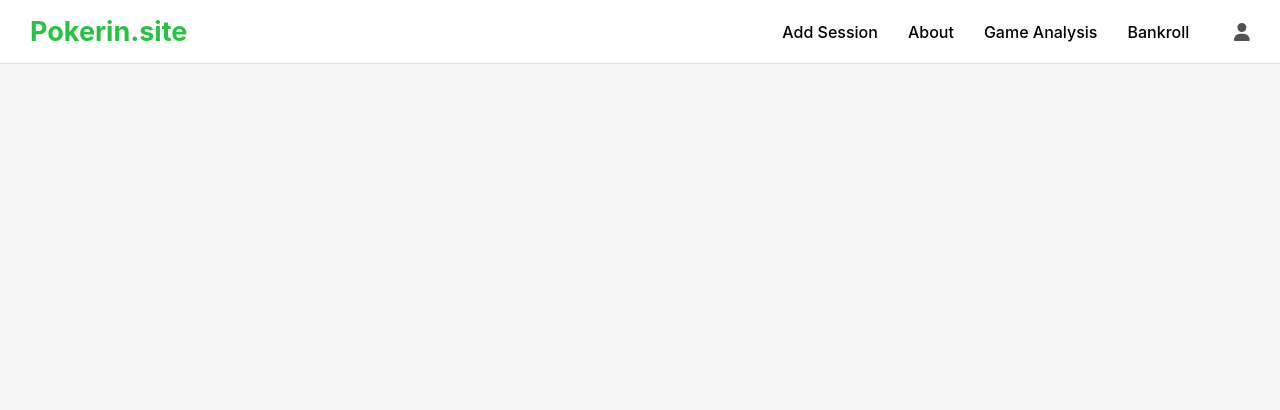
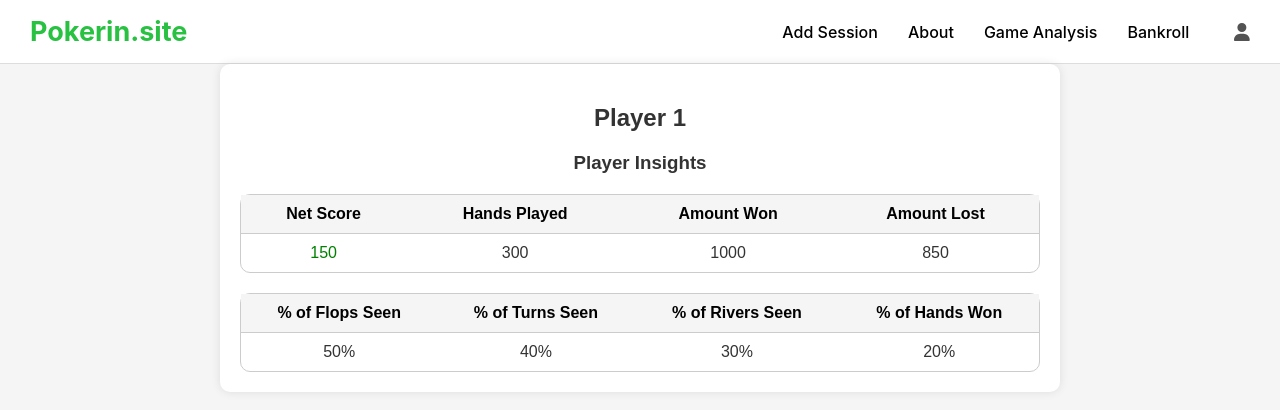
Before and after one commit to AJ112103/pokerinsite, a React (Create React App) app: page /player-insights in a window 1280 px wide. Shown: the top 410 px of the page. Built offline with nearby package versions, Linux system fonts and the light colour scheme.

Commit message:
handInsights & playerInsights

```diff
--- a/src/App.js
+++ b/src/App.js
@@ -7,6 +7,8 @@ import Login from './Login';
 import GameAnalysis from './GameAnalysis';
 import Bankroll from './Bankroll';
 import PrivateRoute from './PrivateRoute';
+import HandInsights from './HandInsights';
+import PlayerInsights from './PlayerInsights';
 
 function App() {
   const location = useLocation();
@@ -50,6 +52,18 @@ function App() {
             </PrivateRoute>
           }
         />
+        <Route
+        path="/hand-insights"
+        element={
+            <HandInsights />
+        }
+      />
+        <Route
+        path="/player-insights"
+        element={
+            <PlayerInsights />
+        }
+      />
       </Routes>
     </>
   );
--- a/src/GameAnalysis.css
+++ b/src/GameAnalysis.css
@@ -120,6 +120,6 @@
     font-size: 16px;
   }
 
-  button:hover {
-    background-color: #45a049;
+  .underline{
+    text-decoration: underline;
   }
--- a/src/GameAnalysis.js
+++ b/src/GameAnalysis.js
@@ -1,5 +1,6 @@
 import React, { useState, useEffect } from 'react';
 import './GameAnalysis.css';
+import { useNavigate } from 'react-router-dom';
 
 const GameAnalysis = () => {
   const [sessions, setSessions] = useState([]);
@@ -57,6 +58,16 @@ const GameAnalysis = () => {
     setSelectedSession(null);
   };
 
+  const navigate = useNavigate();
+
+  const handlePlayerInsightsClick = () => {
+    navigate('/player-insights');
+  };
+
+  const handleHandInsightsClick = () => {
+    navigate('/hand-insights');
+  };
+
   return (
     <div className="game-analysis-container">
       <h2>Sessions With Generated Insights</h2>
@@ -72,7 +83,7 @@ const GameAnalysis = () => {
           <tbody>
             {sessions.map((session) => (
               <tr key={session.id} onClick={() => handleSessionClick(session)}>
-                <td>{session.name}</td>
+                <td class="underline">{session.name}</td>
                 <td>{session.date}</td>
                 <td style={{ color: session.netScore >= 0 ? 'green' : 'red' }}>
                   {session.netScore >= 0 ? '+' : ''}{session.netScore}
@@ -119,8 +130,8 @@ const GameAnalysis = () => {
               </div>
             </div>
             <div className="button-group">
-              <button>Player Insights</button>
-              <button>Hand Insights</button>
+            <button onClick={handlePlayerInsightsClick}>Player Insights</button>
+            <button onClick={handleHandInsightsClick}>Hand Insights</button>
             </div>
           </div>
         </div>
--- /dev/null
+++ b/src/HandInsights.css
@@ -0,0 +1,61 @@
+@import './GameAnalysis.css';
+
+/* Hand Insights Specific Styles */
+.hand-insights-container {
+  max-width: 800px;
+  margin: 0 auto;
+  padding: 20px;
+  text-align: center;
+  font-family: Arial, sans-serif;
+  box-shadow: 0 0 10px rgba(0, 0, 0, 0.1);
+  border-radius: 10px;
+  background-color: #fff;
+}
+
+.hand-insights-container h2 {
+  color: #333;
+}
+
+.hand-insights-container h3 {
+  margin-top: 20px;
+  color: #333;
+}
+
+.hand-insights-container table {
+  width: 100%;
+  border-collapse: separate;
+  border-spacing: 0;
+  margin-top: 20px;
+  border: 1px solid #ccc;
+}
+
+.hand-insights-container th, .hand-insights-container td {
+  padding: 10px;
+  text-align: center;
+  border: none;
+}
+
+.hand-insights-container th {
+  background-color: #f5f5f5;
+  border-bottom: 1px solid #ccc;
+}
+
+.hand-insights-container tr:last-child td {
+  border-bottom: none;
+}
+
+.hand-insights-container tr:hover {
+  background-color: #f0f0f0;
+}
+
+.hand-insights-container .positive {
+  color: green;
+}
+
+.hand-insights-container .negative {
+  color: red;
+}
+
+.table-hand{
+  border-radius: 10px;
+}
--- /dev/null
+++ b/src/HandInsights.js
@@ -0,0 +1,57 @@
+import React, { useState, useEffect } from 'react';
+import './HandInsights.css';
+
+const HandInsights = () => {
+  const [handData, setHandData] = useState([]);
+
+  useEffect(() => {
+    // Sample data mimicking backend response
+    const sampleData = [
+      {
+        handNumber: 1,
+        yourHand: 'A♠ K♠',
+        totalPot: 500,
+        winner: 'Player 2',
+        yourNet: 300
+      }
+    ];
+
+    // Simulating an API call
+    setTimeout(() => {
+      setHandData(sampleData);
+    }, 500);
+  }, []);
+
+  return (
+    <div className="hand-insights-container">
+      <h2>Online Session #2</h2>
+      <h3>Hand Insights</h3>
+      <table class="table-hand">
+        <thead>
+          <tr>
+            <th>Hand Number</th>
+            <th>Your Hand</th>
+            <th>Total Pot</th>
+            <th>Winner</th>
+            <th>Your Net</th>
+          </tr>
+        </thead>
+        <tbody>
+          {handData.map((hand, index) => (
+            <tr key={index}>
+              <td>{hand.handNumber}</td>
+              <td>{hand.yourHand}</td>
+              <td>{hand.totalPot}</td>
+              <td>{hand.winner}</td>
+              <td className={hand.yourNet >= 0 ? 'positive' : 'negative'}>
+                {hand.yourNet}
+              </td>
+            </tr>
+          ))}
+        </tbody>
+      </table>
+    </div>
+  );
+};
+
+export default HandInsights;
--- a/src/Login.js
+++ b/src/Login.js
@@ -7,6 +7,7 @@ import { useNavigate } from 'react-router-dom';
 import { doc, setDoc, getFirestore, getDoc } from "firebase/firestore";
 import { getFunctions, httpsCallable } from 'firebase/functions';
 import './Login.css';
+
 
 function Login() {
     const [mousePosition, setMousePosition] = useState({ x: 0, y: 0 });
@@ -70,6 +71,8 @@ function Login() {
             </div>
         </div>
     );
+
+
 }
 
 export default Login;
--- /dev/null
+++ b/src/PlayerInsights.css
@@ -0,0 +1,66 @@
+@import './GameAnalysis.css';
+
+/* Player Insights Specific Styles */
+.player-insights-container {
+  max-width: 800px;
+  margin: 0 auto;
+  padding: 20px;
+  text-align: center;
+  font-family: Arial, sans-serif;
+  box-shadow: 0 0 10px rgba(0, 0, 0, 0.1);
+  border-radius: 10px;
+  background-color: #fff;
+}
+
+.player-insights-container h2 {
+  color: #333;
+}
+
+.player-insights-container h3 {
+  margin-top: 20px;
+  color: #333;
+}
+
+.player-insights-container h4 {
+  margin-top: 40px;
+  color: #666;
+}
+
+.player-insights-container table {
+  width: 100%;
+  border-collapse: separate;
+  border-spacing: 0;
+  margin-top: 20px;
+  border: 1px solid #ccc;
+}
+
+.player-insights-container th, .player-insights-container td {
+  padding: 10px;
+  text-align: center;
+  border: none;
+}
+
+.player-insights-container th {
+  background-color: #f5f5f5;
+  border-bottom: 1px solid #ccc;
+}
+
+.player-insights-container tr:last-child td {
+  border-bottom: none;
+}
+
+.player-insights-container tr:hover {
+  background-color: #f0f0f0;
+}
+
+.player-insights-container .positive {
+  color: green;
+}
+
+.player-insights-container .negative {
+  color: red;
+}
+
+.table-player{
+  border-radius: 10px;
+}
--- /dev/null
+++ b/src/PlayerInsights.js
@@ -0,0 +1,72 @@
+import React, { useState, useEffect } from 'react';
+import './PlayerInsights.css';
+
+const PlayerInsights = () => {
+  const [playerData, setPlayerData] = useState({});
+
+  useEffect(() => {
+    // Sample data mimicking backend response
+    const sampleData = {
+      netScore: 150,
+      handsPlayed: 300,
+      amountWon: 1000,
+      amountLost: 850,
+      flopsSeen: '50%',
+      turnsSeen: '40%',
+      riversSeen: '30%',
+      handsWon: '20%'
+    };
+
+    // Simulating an API call
+    setTimeout(() => {
+      setPlayerData(sampleData);
+    }, 500);
+  }, []);
+
+  return (
+    <div className="player-insights-container">
+      <h2>Player 1</h2>
+      <h3>Player Insights</h3>
+      <table class="table-player">
+        <thead>
+          <tr>
+            <th>Net Score</th>
+            <th>Hands Played</th>
+            <th>Amount Won</th>
+            <th>Amount Lost</th>
+          </tr>
+        </thead>
+        <tbody>
+          <tr>
+            <td className={playerData.netScore >= 0 ? 'positive' : 'negative'}>
+              {playerData.netScore}
+            </td>
+            <td>{playerData.handsPlayed}</td>
+            <td>{playerData.amountWon}</td>
+            <td>{playerData.amountLost}</td>
+          </tr>
+        </tbody>
+      </table>
+      <table class="table-player">
+        <thead>
+          <tr>
+            <th>% of Flops Seen</th>
+            <th>% of Turns Seen</th>
+            <th>% of Rivers Seen</th>
+            <th>% of Hands Won</th>
+          </tr>
+        </thead>
+        <tbody>
+          <tr>
+            <td>{playerData.flopsSeen}</td>
+            <td>{playerData.turnsSeen}</td>
+            <td>{playerData.riversSeen}</td>
+            <td>{playerData.handsWon}</td>
+          </tr>
+        </tbody>
+      </table>
+    </div>
+  );
+};
+
+export default PlayerInsights;
```
